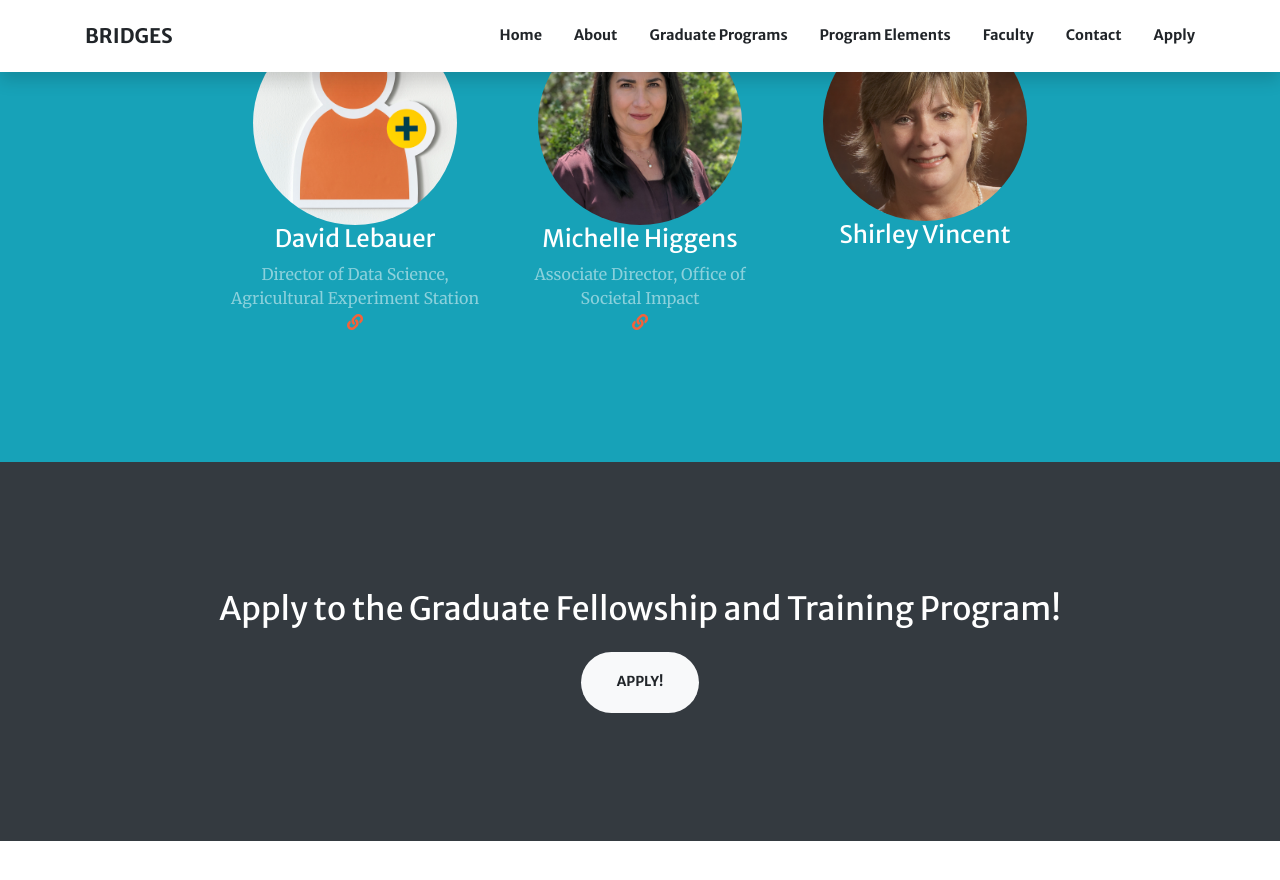
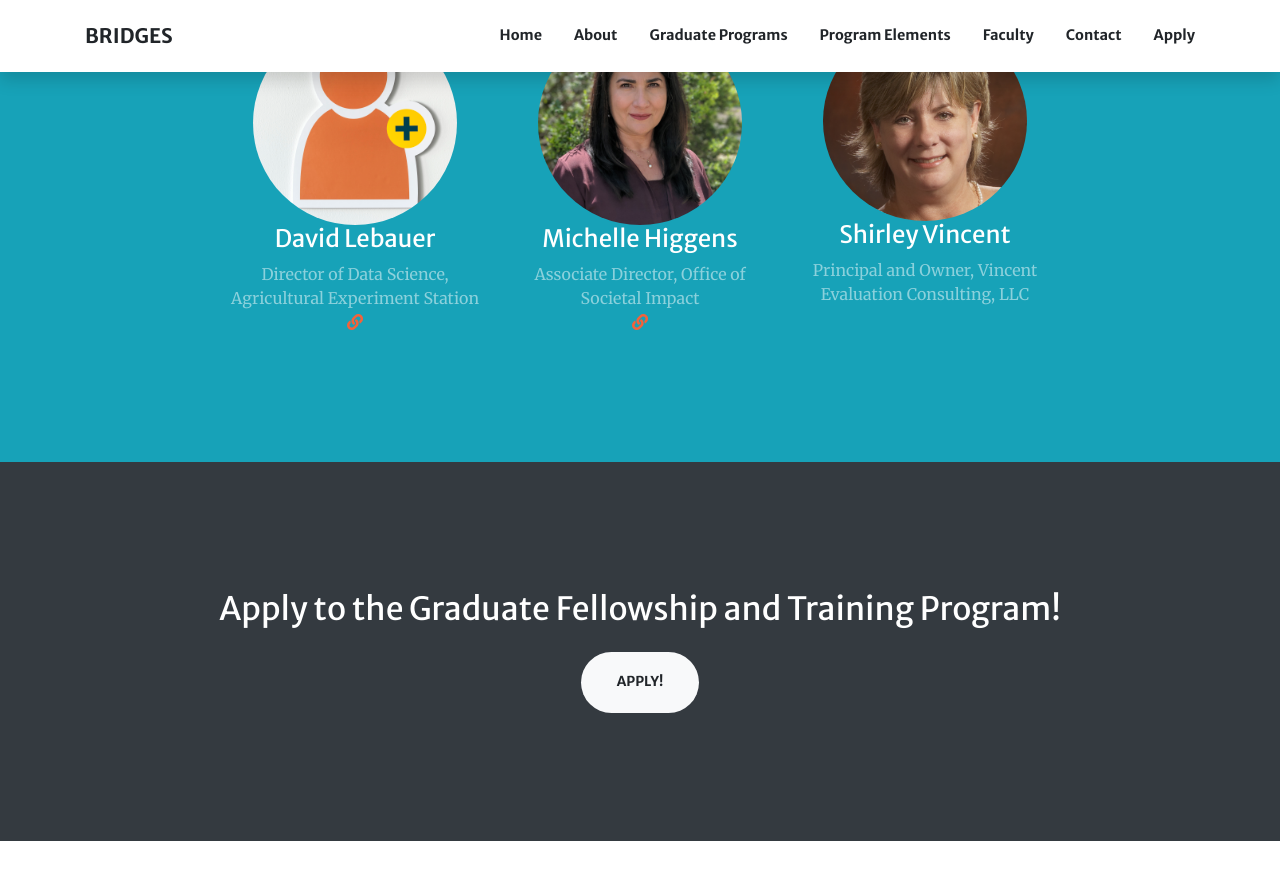
Before and after one commit to ecosystem-genomics/ecosystem-genomics.github.io, a Jekyll site: the page built from index.md, in a window 1280 px wide and 900 px high, scrolled down 4672 px. Shown: the top 880 px of the window. Built offline with Jekyll 4.4.1, drawn with Linux system fonts in a browser that asks for light colours; nearby versions of some CDN libraries.

Commit message:
Add title for Shirley Vincent

```diff
--- a/index.md
+++ b/index.md
@@ -170,11 +170,8 @@ sections:
         image: assets/img/members/Michelle-Higgens.jpg
         url: https://stem.arizona.edu/person/michelle-higgins
       - title: Shirley Vincent
-        text:
+        text: Principal and Owner, Vincent Evaluation Consulting, LLC
         image: assets/img/members/Shirley-Vincent.jpg
-
-
-
 
 
   - type: aside.html
```
